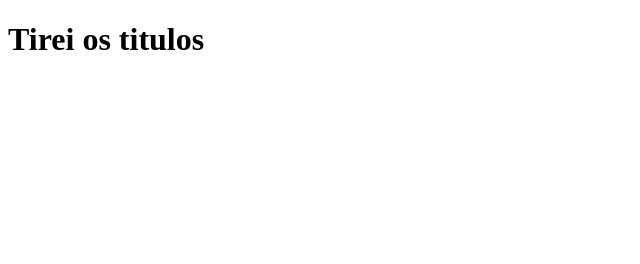
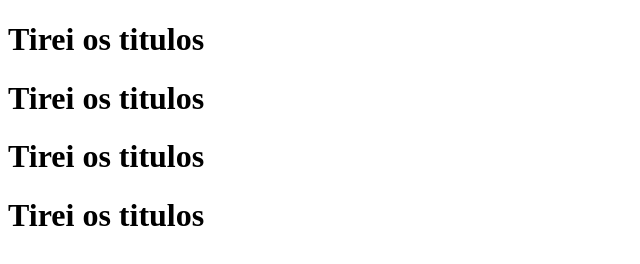
Before and after one commit to LeonaldoJunior/teste, a plain HTML site: page index.html in a window 1280 px wide. Shown: the whole page, without its empty margins (0-640 px from the left). Drawn offline with Linux system fonts and the light colour scheme.

Commit message:
adicionei titulos

```diff
--- a/index.html
+++ b/index.html
@@ -7,6 +7,10 @@
 </head>
 <body>
     <h1>Tirei os titulos</h1>
+    <h1>Tirei os titulos</h1>
+    <h1>Tirei os titulos</h1>
+    <h1>Tirei os titulos</h1>
+
 
 </body>
 </html>
```
